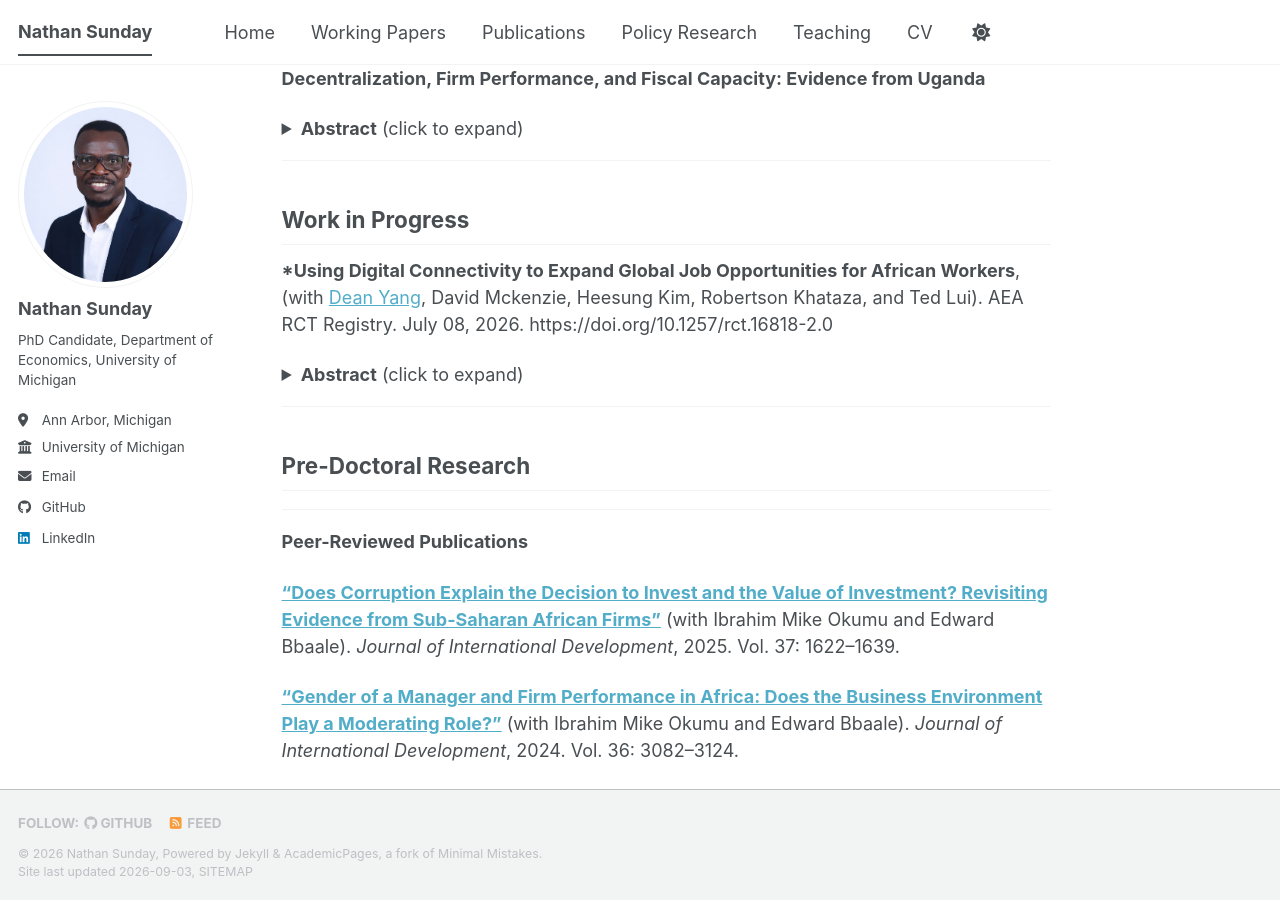
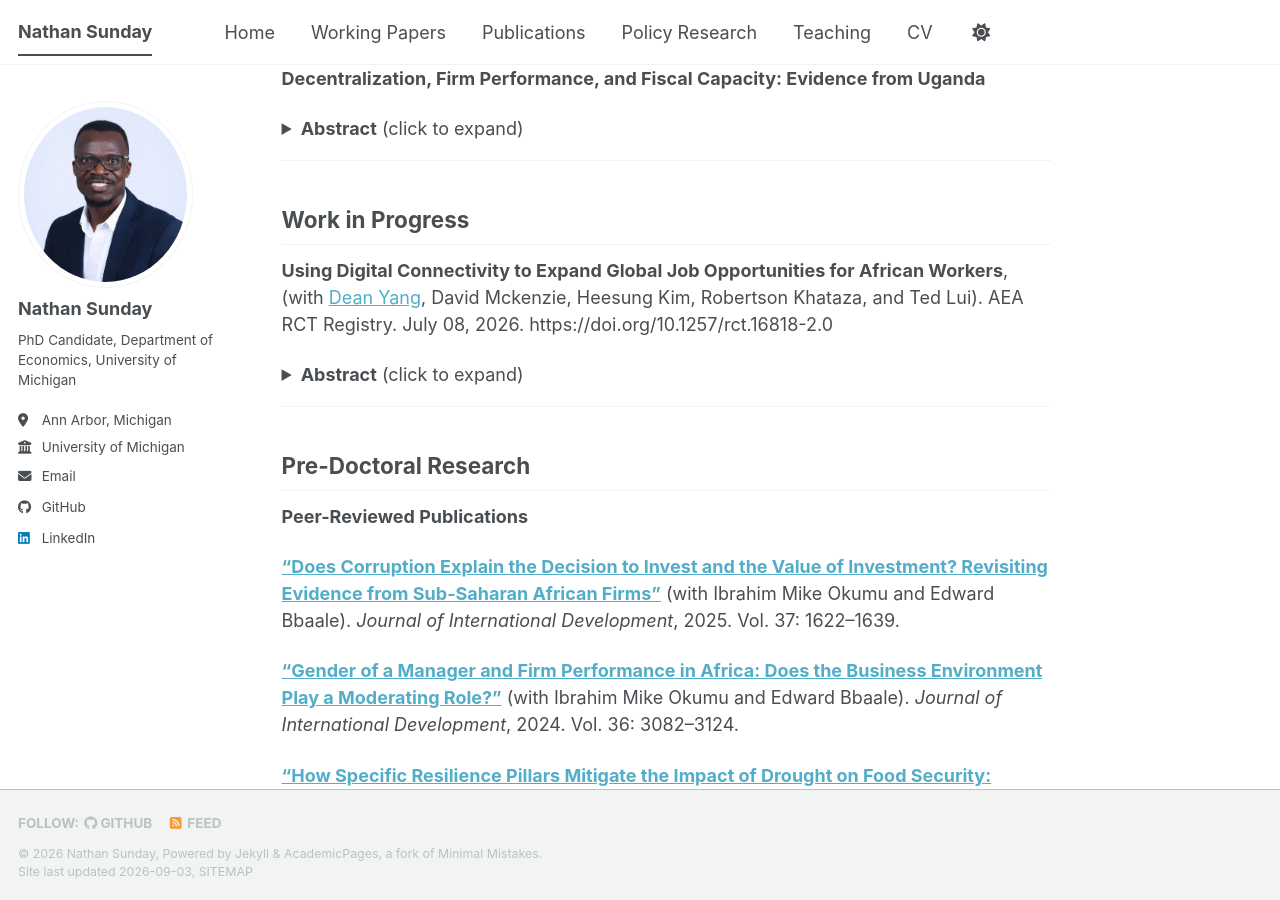
Before and after one commit to berylenonmechanistic8499/berylenonmechanistic8499.github.io, a Jekyll site: the page built from _pages/about.md, in a window 1280 px wide and 900 px high, scrolled down 1030 px. Built offline with Jekyll 4.4.1, drawn with Linux system fonts in a browser that asks for light colours; a style sheet for code colours, icons or effects is not loaded.

```diff
--- a/_pages/about.md
+++ b/_pages/about.md
@@ -60,7 +60,7 @@ Decentralization is widely argued to improve public service delivery, yet its ef
 ---
 ## Work in Progress
 
-***Using Digital Connectivity to Expand Global Job Opportunities for African Workers**,  (with [Dean Yang](https://deanyang-econ.github.io/deanyang/), David Mckenzie, Heesung Kim, Robertson Khataza, and Ted Lui).  AEA RCT Registry. July 08, 2026. https://doi.org/10.1257/rct.16818-2.0
+**Using Digital Connectivity to Expand Global Job Opportunities for African Workers**,  (with [Dean Yang](https://deanyang-econ.github.io/deanyang/), David Mckenzie, Heesung Kim, Robertson Khataza, and Ted Lui).  AEA RCT Registry. July 08, 2026. https://doi.org/10.1257/rct.16818-2.0
 
 <details>
 <summary><strong>Abstract</strong> (click to expand)</summary>
@@ -73,7 +73,7 @@ Sub-Saharan Africa faces high youth unemployment as the number of young people e
 ---
 ## Pre-Doctoral Research
 
----
+
 **Peer-Reviewed Publications**
 
 [**"Does Corruption Explain the Decision to Invest and the Value of Investment? Revisiting Evidence from Sub-Saharan African Firms"**](https://onlinelibrary.wiley.com/doi/epdf/10.1002/jid.70029) (with Ibrahim Mike Okumu and Edward Bbaale). *Journal of International Development*, 2025. Vol. 37: 1622–1639.
@@ -82,7 +82,7 @@ Sub-Saharan Africa faces high youth unemployment as the number of young people e
 
 [**"How Specific Resilience Pillars Mitigate the Impact of Drought on Food Security: Evidence from Uganda"**](https://link.springer.com/article/10.1007/s12571-022-01313-9) (with Rehema Kahunde, Blessing Atwine, Adesoji Adelaja, and Justin George). *Food Security*, 2023. Vol. 15: 111–131.
 
-
+---
 **Book Chapters**
 
 [**"Employment and Productivity of Uganda's SMEs in the Face of COVID-19: A Gender Perspective"**](https://www.taylorfrancis.com/chapters/edit/10.4324/9781003208358-12/employment-productivity-uganda-smes-face-covid-19-sserunjogi-brian-nathan-sunday-paul-lakuma-rehema-kahunde) (with Brian Sserunjogi, Paul Lakuma, and Rehema Kahunde). In *Socioeconomic Shocks and Africa's Development Agenda*, Evans Osabuohien, Gbadebo Odularu, Daniel Ufua, and Romanus Osabohien (eds). Routledge, 2023.
```
